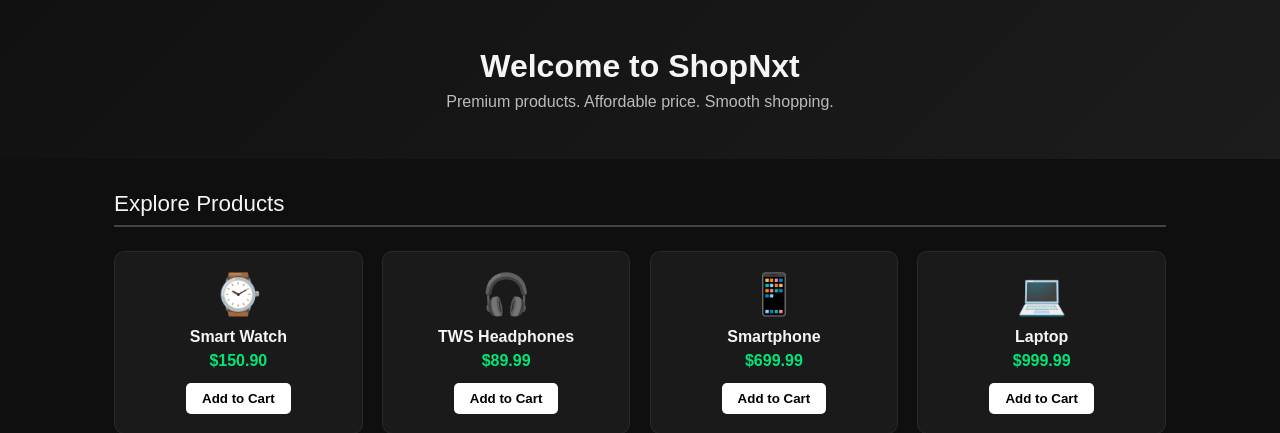
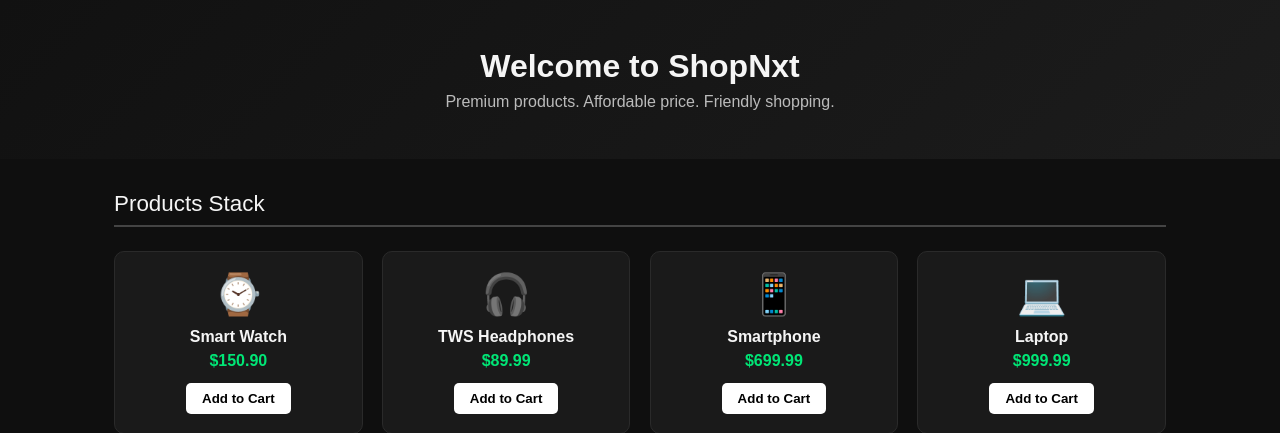
Before and after one commit to surya03-it/Shopnxt-app, a Flask app: page / in a window 1280 px wide. Shown: the part 62-495 px from the top of the page. Run offline with Flask 3, Linux system fonts and the light colour scheme.

Commit message:
Update index.html

```diff
--- a/templates/index.html
+++ b/templates/index.html
@@ -119,11 +119,11 @@ footer{
 
 <div class="hero">
   <h2>Welcome to ShopNxt</h2>
-  <p>Premium products. Affordable price. Smooth shopping.</p>
+  <p>Premium products. Affordable price. Friendly shopping.</p>
 </div>
 
 <div class="section">
-  <div class="section-title">Explore Products</div>
+  <div class="section-title">Products Stack</div>
   <div class="grid">
 
     <div class="card">
```
